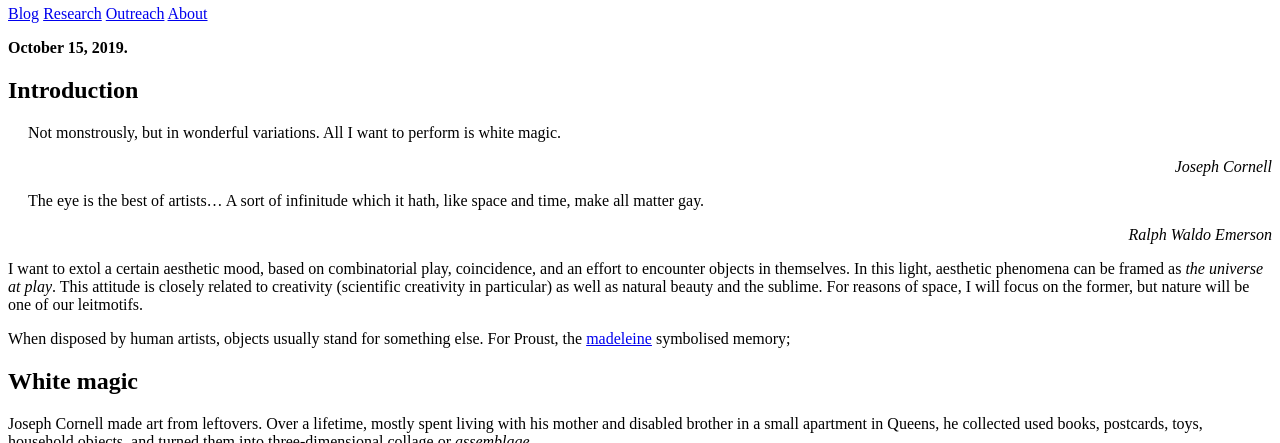
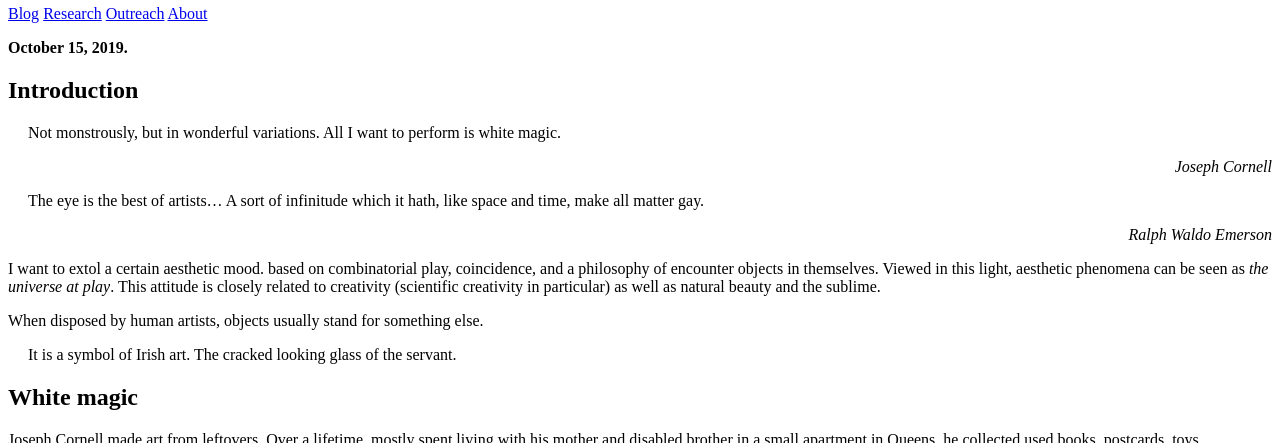
Before and after one commit to hapax/hapax.github.io, a Jekyll site: the page built from assets/unintentional.md, in a window 1280 px wide and 900 px high, scrolled down 465 px, cut to the strip 0-443 px from the top of the window. Built offline with Jekyll 4.4.1, drawn with Linux system fonts in a browser that asks for light colours; our own code applies the rules of GitHub Pages for plain Markdown files; a script that is not in the unit is left out; some of the changed text lies outside the part shown.

Commit message:
Update various

```diff
--- a/assets/unintentional.md
+++ b/assets/unintentional.md
@@ -23,19 +23,18 @@
 
 <div style="text-align: right"><i> Ralph Waldo Emerson</i> </div>
 
-I want to extol a certain aesthetic mood, based on combinatorial
-play, coincidence, and an effort to encounter objects in themselves.
-In this light, aesthetic phenomena can be framed as *the universe at play*.
+I want to extol a certain aesthetic mood. based on combinatorial
+play, coincidence, and a philosophy of encounter objects in themselves.
+Viewed in this light, aesthetic phenomena can be seen as *the universe at play*.
 This attitude is closely related to creativity (scientific creativity
 in particular) as well as natural beauty and the sublime.
-For reasons of space, I will focus on the former, but nature will
-be one of our leitmotifs.
 
 When disposed by human artists, objects usually stand for something
 else.
-For Proust, the
-[madeleine](https://en.wikipedia.org/wiki/Madeleine_(cake)) symbolised
-memory;
+
+<span style="padding-left: 20px; display:block">
+It is a symbol of Irish art. The cracked looking glass of the servant.
+</span>
 
 ## White magic
 
@@ -108,3 +107,12 @@
 <span style="padding-left: 20px; display:block">
 The eye is the best of artists.
 </span>
+
+## Extra
+
+For reasons of space, I will focus on the former, but nature will
+be one of our leitmotifs.
+
+For Proust, the
+[madeleine](https://en.wikipedia.org/wiki/Madeleine_(cake)) symbolised
+memory;
```
Also changed, not shown: _posts/2019-07-29-psychology-time.md (+9 -10 lines), _posts/2019-08-13-zeta-regularisation.md (+2 -0 lines), _posts/2019-09-04-scrubland.md (+32 -25 lines), 2 other files.
